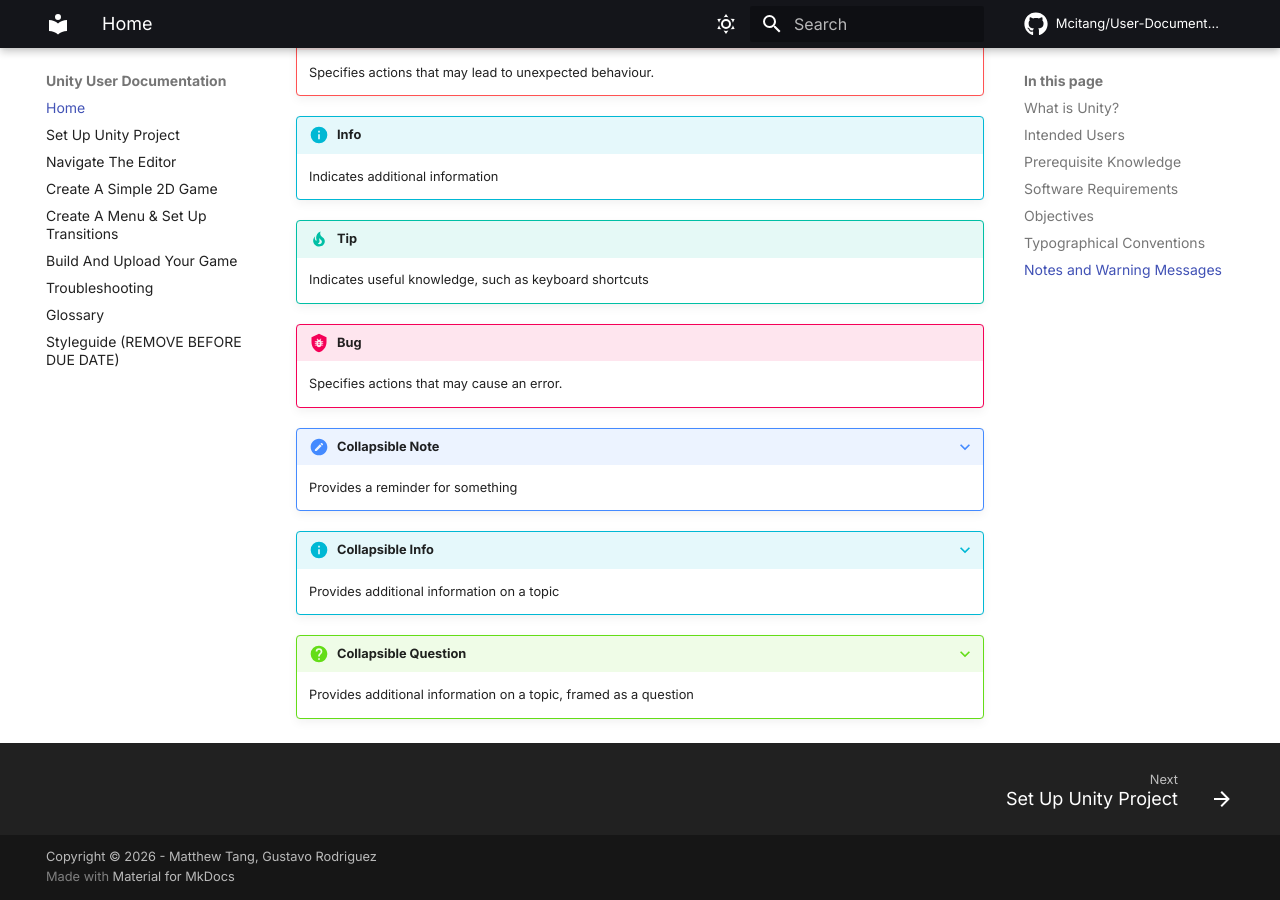
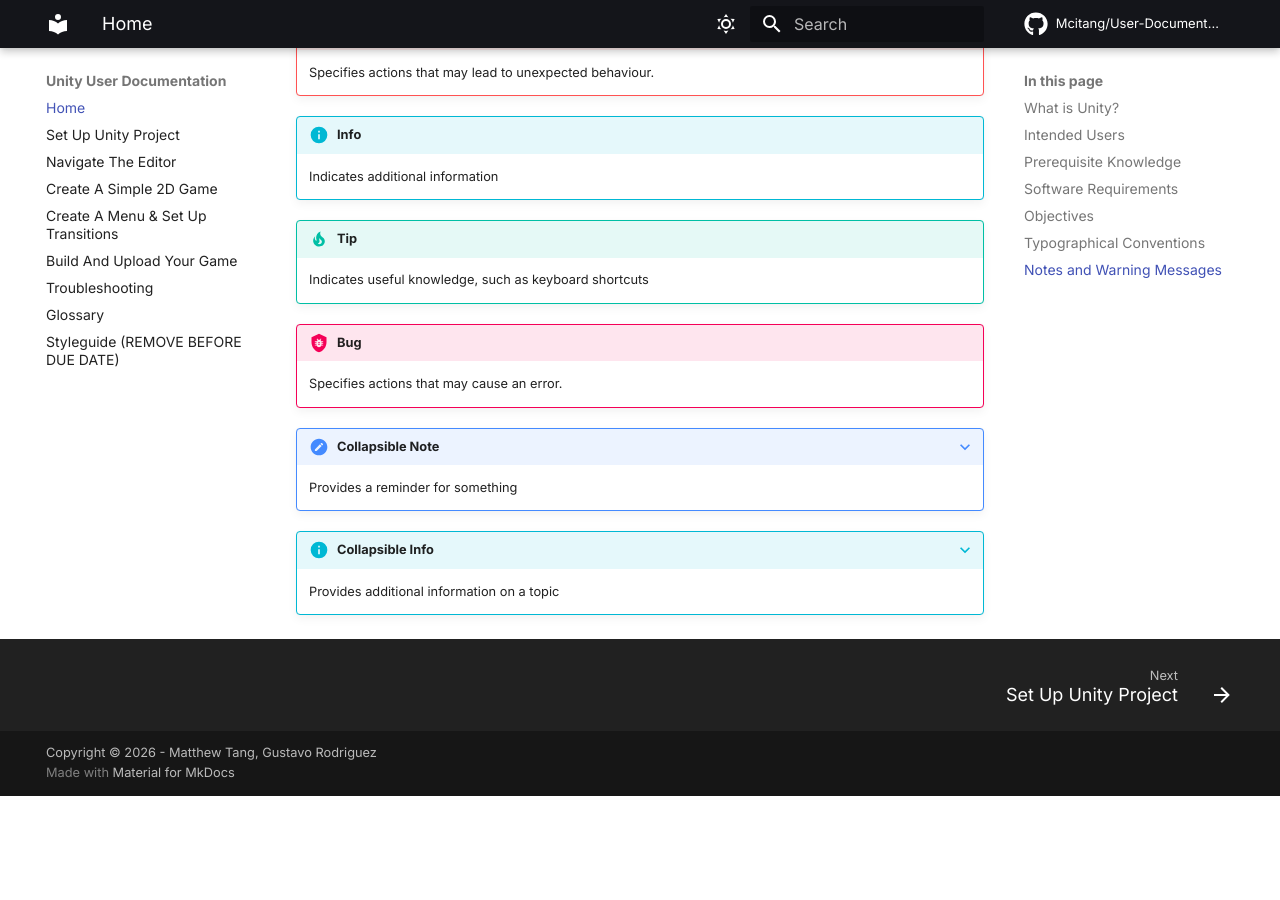
Before and after one commit to Mcitang/User-Documentation, an MkDocs documentation site: the page built from docs/index.md, in a window 1280 px wide and 900 px high, scrolled down 3619 px. Built offline with MkDocs 1.6.1 and Material for MkDocs 9.7.7, drawn with Linux system fonts in a browser that asks for light colours; emoji names are drawn with the system emoji font; comment, search, counter and statistics services are not loaded; after the commit the page ends 4415 px from its top, so only the background shows below that.

Commit message:
Remove unused collapsible question

```diff
--- a/docs/index.md
+++ b/docs/index.md
@@ -123,11 +123,6 @@
 ???+ info "Collapsible Info"
     Provides additional information on a topic
 
-???+ question "Collapsible Question"
-    Provides additional information on a topic, framed as a question
-
-
-
 <!-- Glossary definitions at the bottom -->
 *[OOP]: Object-Oriented Programming
 *[context menu]: A pop-up menu that appears to offer additional information when you hover over them.
```
